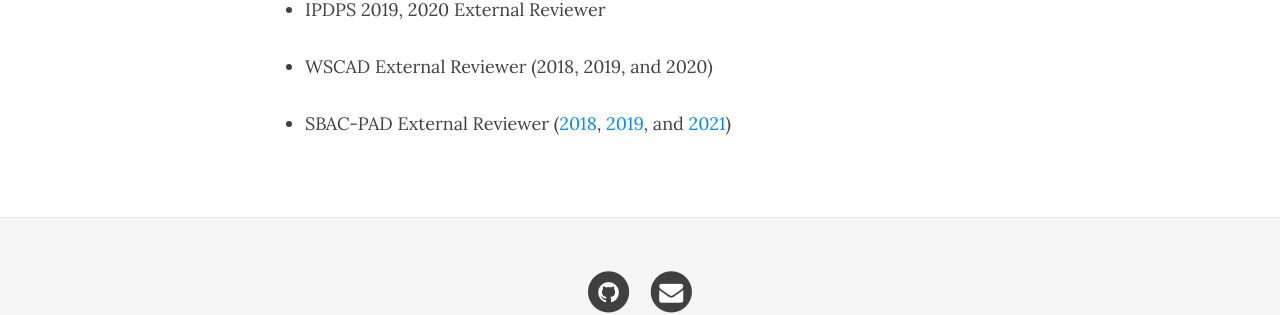
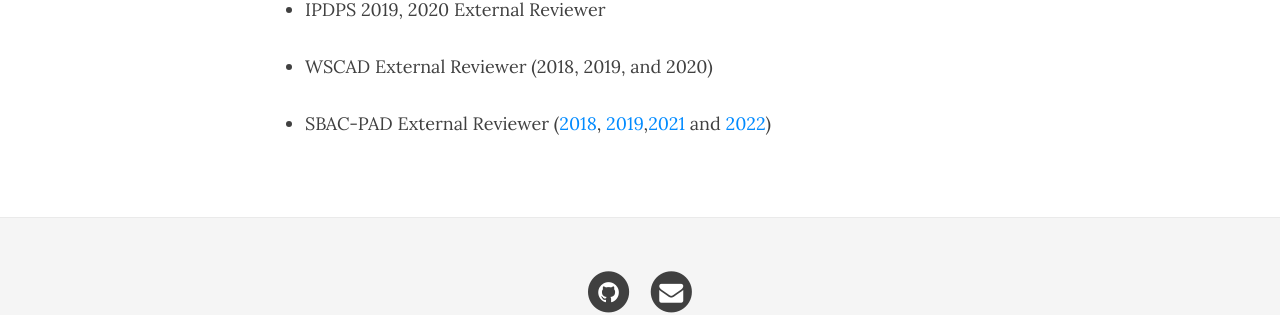
Before and after one commit to ViniciusMeyer/viniciusmeyer.github.io, a Jekyll site: the page built from index.html, in a window 1280 px wide and 900 px high, scrolled down 577 px. Shown: the part 449-764 px from the top of the window. Built offline with Jekyll 4.4.1, drawn with Linux system fonts in a browser that asks for light colours; nearby versions of some CDN libraries; the list of posts is cut into pages by our own code.

Commit message:
Update index.html

```diff
--- a/index.html
+++ b/index.html
@@ -26,7 +26,7 @@ use-site-title: true
   <li><p>CCGRID 2019 External Reviewer </p></li>
   <li><p>IPDPS 2019, 2020 External Reviewer </p></li>
   <li><p>WSCAD External Reviewer (2018, 2019, and 2020)  </p></li>
-  <li><p>SBAC-PAD External Reviewer (<a href="https://ieeexplore.ieee.org/stamp/stamp.jsp?tp=&arnumber=8645851">2018</a>, <a href="https://ieeexplore.ieee.org/stamp/stamp.jsp?tp=&arnumber=8924150">2019</a>, and <a href="https://ieeexplore.ieee.org/stamp/stamp.jsp?tp=&arnumber=9651654">2021</a>)</p></li>
+  <li><p>SBAC-PAD External Reviewer (<a href="https://ieeexplore.ieee.org/stamp/stamp.jsp?tp=&arnumber=8645851">2018</a>, <a href="https://ieeexplore.ieee.org/stamp/stamp.jsp?tp=&arnumber=8924150">2019</a>,<a href="https://ieeexplore.ieee.org/stamp/stamp.jsp?tp=&arnumber=9651654">2021</a> and <a href="#">2022</a>)</p></li>
 </ul>
 
 
```
